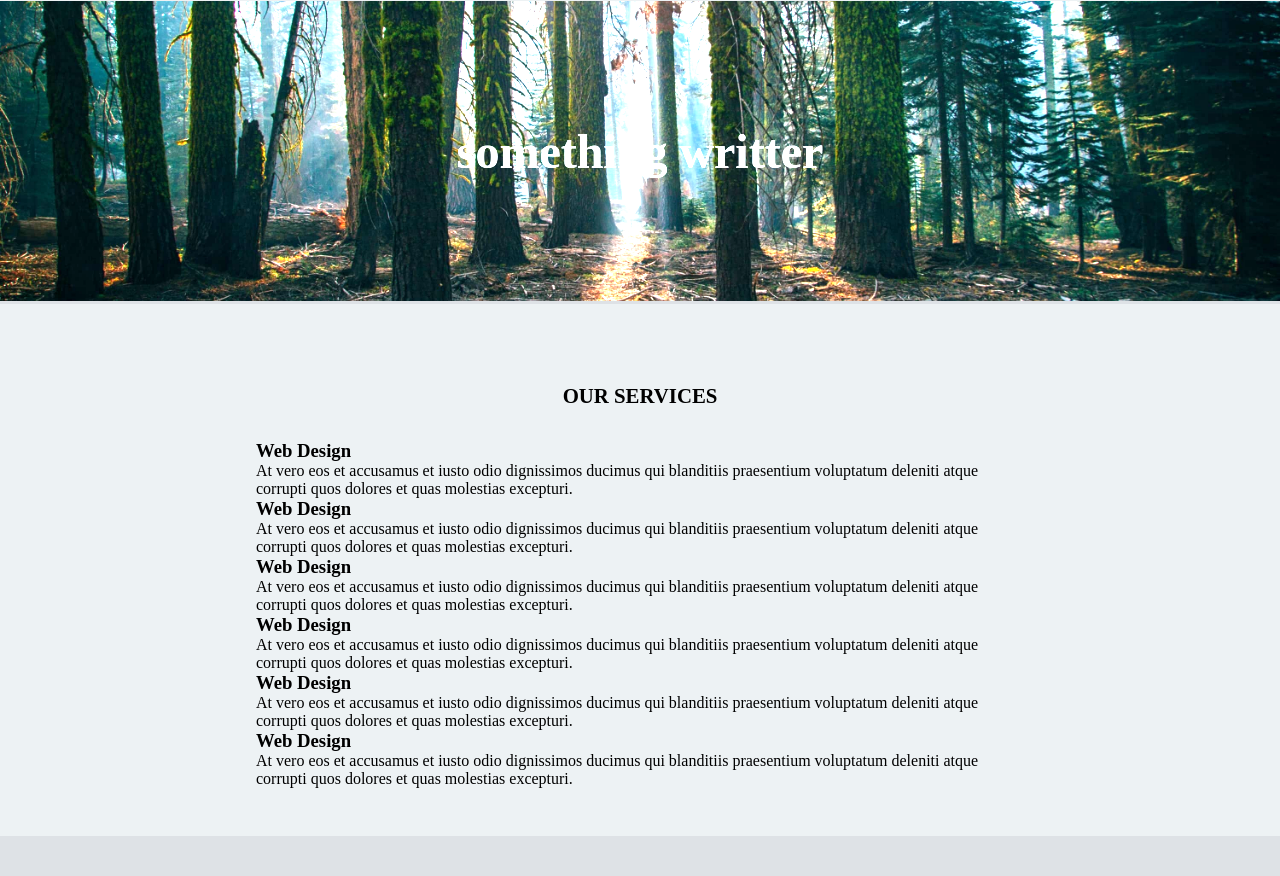
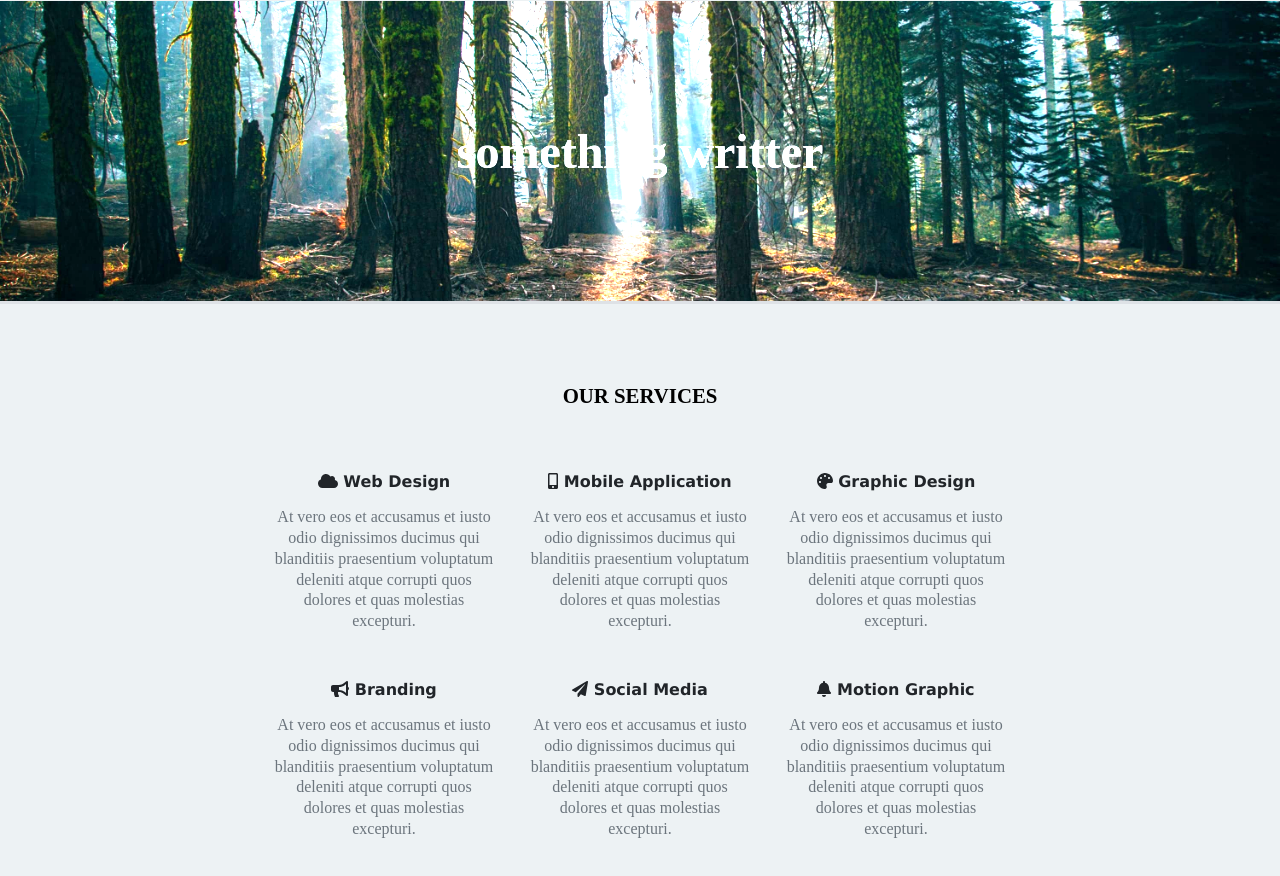
Before and after one commit to Nabucodono5or/page-html-one, a website built with webpack: page src/template.html in a window 1280 px wide. Shown: the part 2630-3506 px from the top of the page. Before the commit the page ends 3466 px from the top, so only its background shows below. Built offline with nearby package versions, Linux system fonts and the light colour scheme.

Commit message:
terminado services blocks

```diff
--- a/src/master.css
+++ b/src/master.css
@@ -290,7 +290,7 @@ div.seo {
 }
 
 div.parallax {
-  background-image: url('../src/resources/jesse-gardner-mERlBKFGJiQ-unsplash-min.jpg');
+  background-image: url("../src/resources/jesse-gardner-mERlBKFGJiQ-unsplash-min.jpg");
   min-height: 300px;
   filter: brightness(1.7);
   background-attachment: fixed;
@@ -312,3 +312,31 @@ div.text-center-image {
 .services-container {
   flex-direction: column;
 }
+
+.body-services {
+  display: grid;
+  grid-template-columns: 1fr 1fr 1fr;
+  grid-template-rows: 1fr 1fr;
+}
+
+.service-box {
+  margin: 1rem;
+  text-align: center;
+}
+
+.service-box-title {
+  margin: 1rem 0rem;
+}
+
+.service-title {
+  color: #212529;
+  font-size: 1rem;
+  font-weight: bold;
+  font-family: 'Lucida Sans', 'Lucida Sans Regular', 'Lucida Grande', 'Lucida Sans Unicode', Geneva, Verdana, sans-serif;
+}
+
+.service-box-body p {
+  font-size: 1rem;
+  line-height: 1.3rem;
+  color: #6c757d;
+}
--- a/src/template.html
+++ b/src/template.html
@@ -287,7 +287,7 @@
         <!-- Vários service-box aqui -->
         <div class="service-box">
           <div class="service-box-title">
-            <span class="service-title"><h3>Web Design</h3></span>
+            <span class="service-title"><i class="fas fa-cloud"></i> Web Design</span>
           </div>
           <div class="service-box-body">
             <p>
@@ -300,7 +300,7 @@
 
         <div class="service-box">
           <div class="service-box-title">
-            <span class="service-title"><h3>Web Design</h3></span>
+            <span class="service-title"><i class="fas fa-mobile-alt"></i> Mobile Application</span>
           </div>
           <div class="service-box-body">
             <p>
@@ -313,7 +313,7 @@
 
         <div class="service-box">
           <div class="service-box-title">
-            <span class="service-title"><h3>Web Design</h3></span>
+            <span class="service-title"><i class="fas fa-palette"></i> Graphic Design</span>
           </div>
           <div class="service-box-body">
             <p>
@@ -326,7 +326,7 @@
 
         <div class="service-box">
           <div class="service-box-title">
-            <span class="service-title"><h3>Web Design</h3></span>
+            <span class="service-title"><i class="fas fa-bullhorn"></i> Branding</span>
           </div>
           <div class="service-box-body">
             <p>
@@ -339,7 +339,7 @@
 
         <div class="service-box">
           <div class="service-box-title">
-            <span class="service-title"><h3>Web Design</h3></span>
+            <span class="service-title"><i class="fas fa-paper-plane"></i> Social Media</span>
           </div>
           <div class="service-box-body">
             <p>
@@ -352,7 +352,7 @@
 
         <div class="service-box">
           <div class="service-box-title">
-            <span class="service-title"><h3>Web Design</h3></span>
+            <span class="service-title"><i class="fas fa-bell"></i> Motion Graphic</span>
           </div>
           <div class="service-box-body">
             <p>
@@ -363,7 +363,6 @@
           </div>
         </div>
 
-
       </div>
     </div>
   </body>
```
